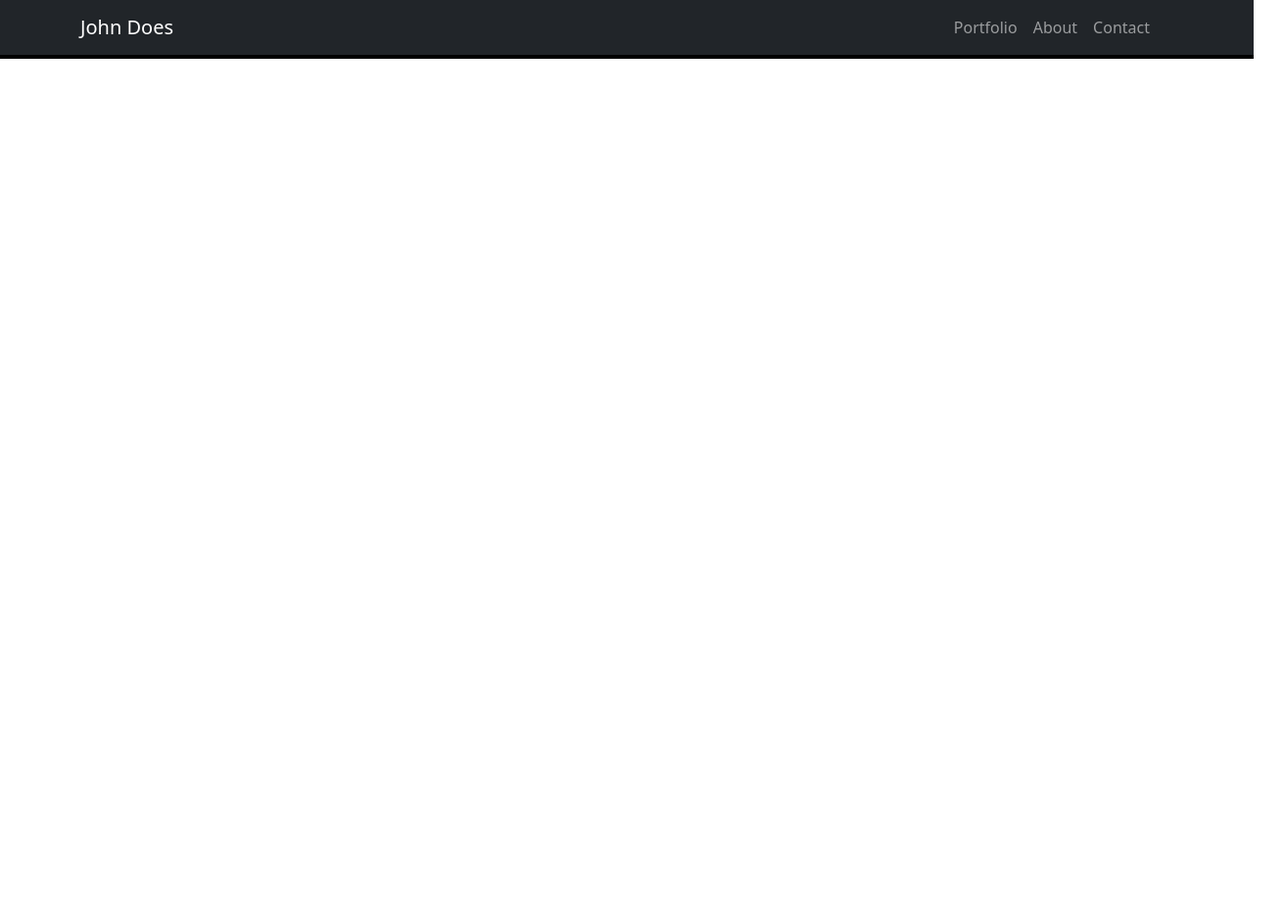
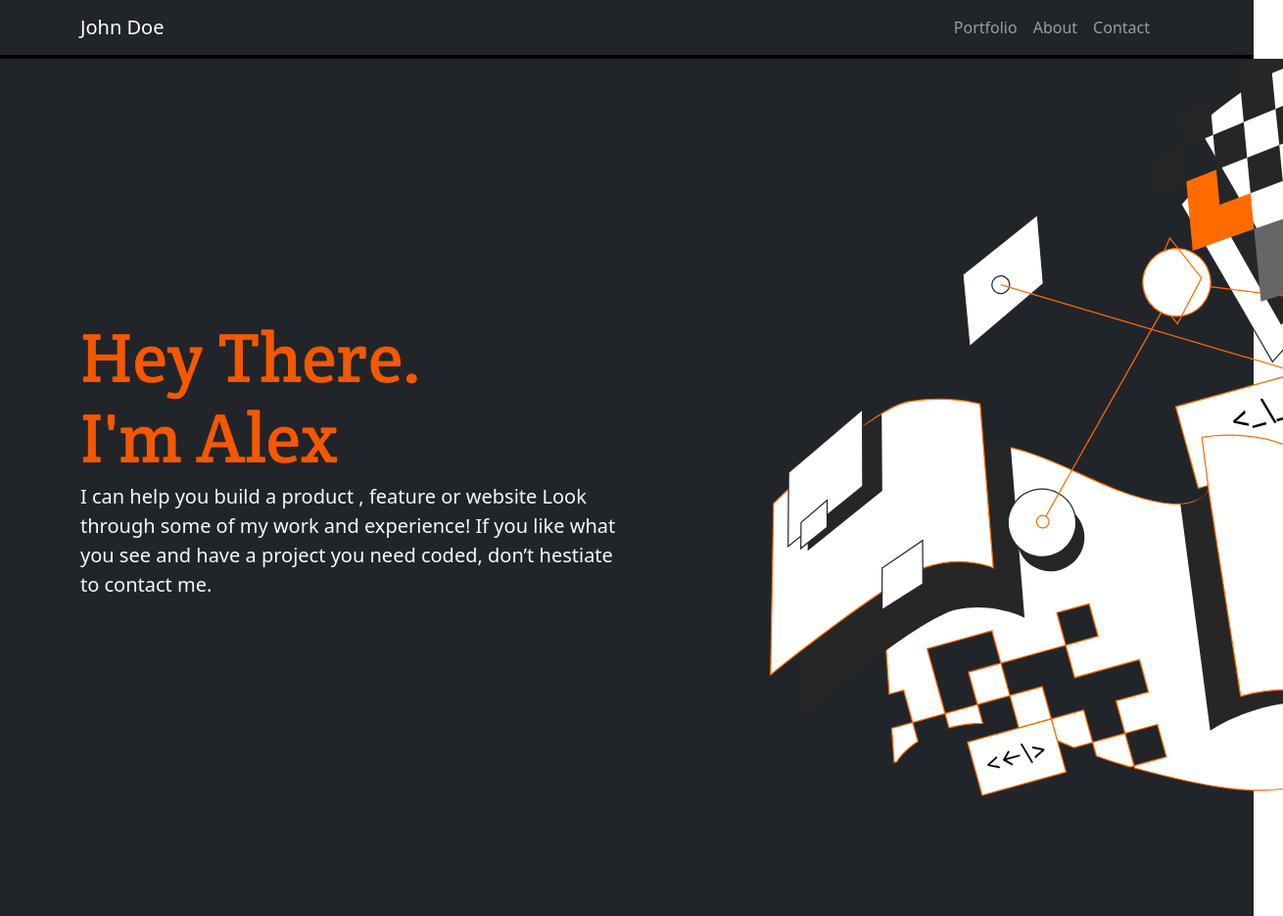
Before and after one commit to felixodette/portfolio-bootstrap, a plain HTML site: page index.html in a window 1280 px wide. Shown: the whole page at 98% size, 1310 px wide, since content can reach past the window. Before the commit the page ends 800 px from the top, so only its background shows below. Drawn offline with Linux system fonts and the light colour scheme.

Commit message:
hero section

```diff
--- a/css/style.css
+++ b/css/style.css
@@ -1,3 +1,5 @@
+@import url('https://fonts.googleapis.com/css2?family=Crete+Round&display=swap');
+
 body::before {
     display: block;
     content: '';
@@ -9,6 +11,23 @@ body::before {
     color: white;
 }
 
+.title {
+    position: static;
+    width: 566px;
+    height: 160px;
+    left: 0px;
+    margin-top: 264px;
+    font-family: 'Crete Round';
+    font-style: normal;
+    font-weight: 400;
+    font-size: 72px;
+    line-height: 82px;
+    color: #f55800;
+}
+
+.img-hero {
+    padding-right: 0px;
+}
 @media (min-width: 768px) {
     new-input {
         width: 50%;
--- a/index.html
+++ b/index.html
@@ -11,7 +11,7 @@
     <header>
         <nav class="navbar navbar-expand-sm bg-dark navbar-dark fixed-top">
             <div class="container">
-                <a href="#" class="navbar-brand">John Does</a>
+                <a href="#" class="navbar-brand">John Doe</a>
                 <button class="navbar-toggler" type="button" data-bs-toggle="collapse" data-bs-target="#navmenue"><span class="navbar-toggler-icon"></span></button>
                 <div class="collapse navbar-collapse">
                     <ul class="navbar-nav ms-auto">
@@ -32,5 +32,22 @@
             </div>
         </nav>
     </header>
+    <main>
+<!--        Showcase-->
+        <section class="bg-dark text-light p-lg-0 text-center text-sm-start">
+            <div class="container">
+                <div class="d-sm-flex justify-content-between">
+                    <div>
+                        <h1 class="title">Hey There.<br>I'm Alex</h1>
+                        <p class="lead">
+                            I can help you build a product , feature or website Look through some of my work and experience! If you like what you see and have a project you need coded,
+                            don’t hestiate to contact me.
+                        </p>
+                    </div>
+                    <img src="img/illustration-header.svg" alt="" class="img-fluid d-none d-sm-block img-hero">
+                </div>
+            </div>
+        </section>
+    </main>
 </body>
 </html>
```
Also changed, not shown: img/Illustration-header.svg (added).
